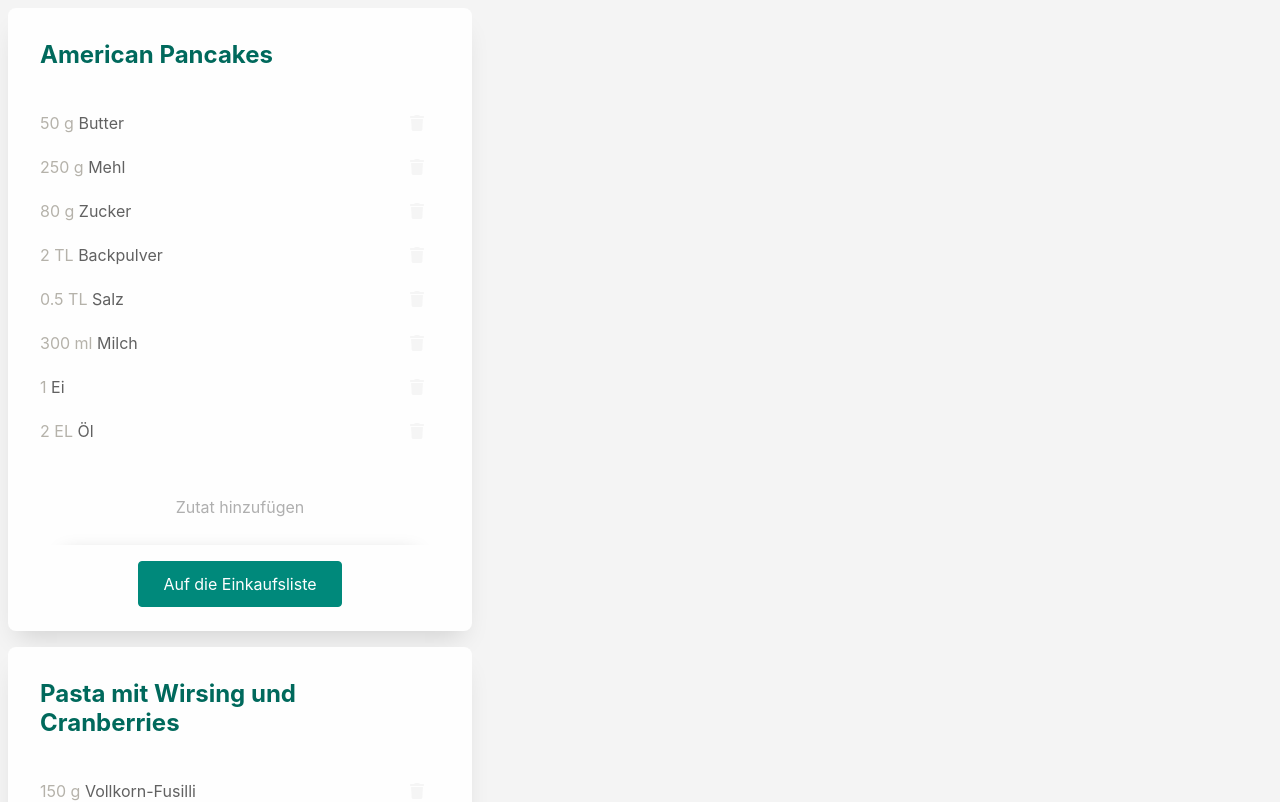
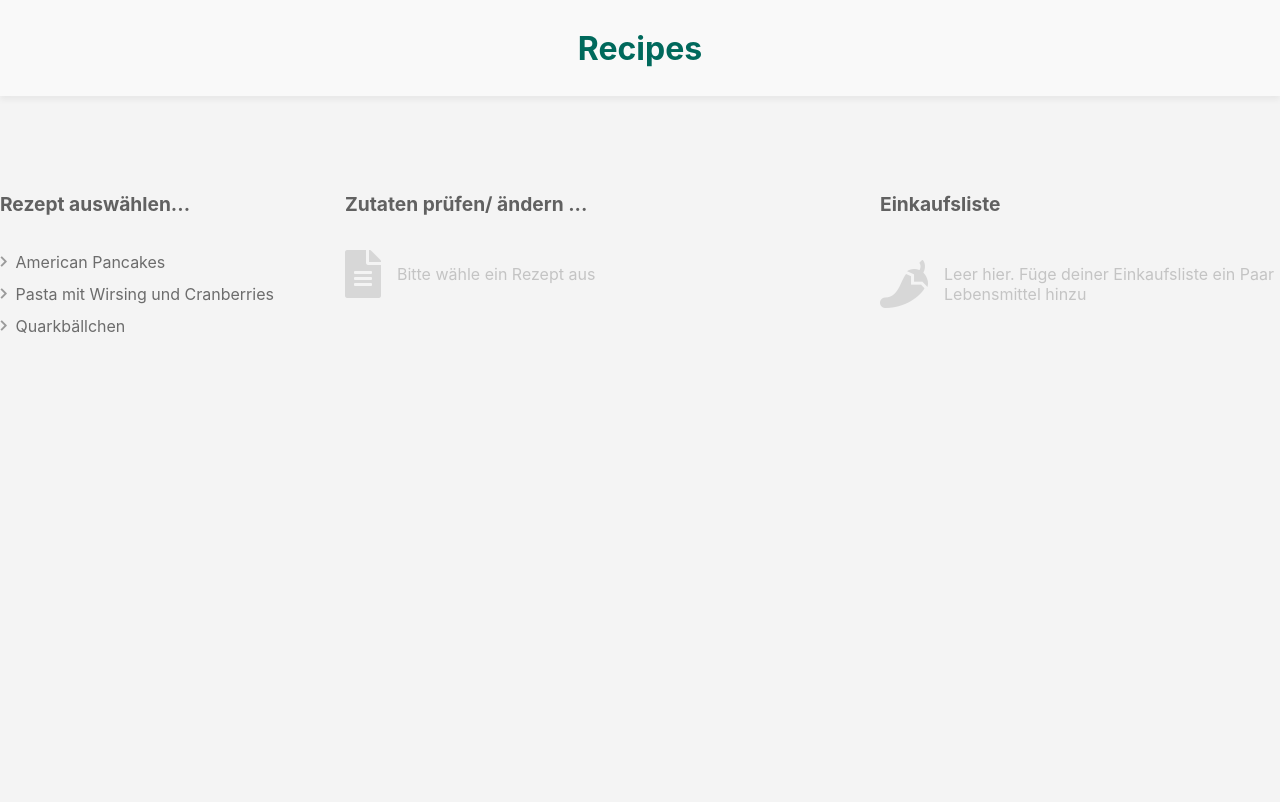
Before and after one commit to lukaskorten/recipes, a Svelte app: page / in a window 1280 px wide. Shown: the top 802 px of the page. Built offline with nearby package versions, Linux system fonts and the light colour scheme.

Commit message:
add shopping list

```diff
--- a/public/global.css
+++ b/public/global.css
@@ -6,10 +6,10 @@ body {
 }
 
 body {
-  color: #333;
+  color: #616161;
   background: #f4f4f4;
   margin: 0;
-  padding: 8px;
+  padding: 0;
   box-sizing: border-box;
   font-family: -apple-system, BlinkMacSystemFont, 'Segoe UI', Roboto, Oxygen-Sans, Ubuntu, Cantarell, 'Helvetica Neue',
     sans-serif;
--- a/src/App.svelte
+++ b/src/App.svelte
@@ -1,8 +1,96 @@
 <script>
   import { recipes } from "./recipes.js";
+  import RecipeListItem from "./recipe/RecipeListItem.svelte";
   import Recipe from "./recipe/Recipe.svelte";
+  import ShoppingList from "./shoppinglist/ShoppingList.svelte";
+  import Hint from "./ui/Hint.svelte";
+
+  let selectedRecipe;
+  let shoppingList = [];
+
+  function selectRecipe(recipe) {
+    selectedRecipe = recipe;
+  }
+  function addToShoppingList(e) {
+    const ingredients = e.detail.ingredients;
+    shoppingList = [...shoppingList, ...ingredients];
+  }
 </script>
 
-{#each recipes as recipe}
-  <Recipe {recipe} />
-{/each}
+<style>
+  header {
+    height: 6rem;
+    display: flex;
+    justify-content: center;
+    align-items: center;
+    background: #f9f9f9;
+    color: #00695c;
+    box-shadow: 0 4px 6px rgba(0, 0, 0, 0.05);
+  }
+
+  main {
+    margin-top: 4rem;
+  }
+
+  .container {
+    max-width: 90rem;
+    margin: 0 auto;
+    display: flex;
+    justify-content: space-between;
+  }
+
+  .col:nth-of-type(1) {
+    max-width: 25rem;
+  }
+  .col:nth-of-type(2) {
+    width: 29rem;
+  }
+  .col:nth-of-type(3) {
+    max-width: 25rem;
+  }
+
+  h2 {
+    margin: 2rem 0;
+    font-size: 1.2rem;
+  }
+
+  ul {
+    list-style: none;
+    padding: 0;
+    margin: 0;
+  }
+</style>
+
+<header>
+  <div class="container">
+    <h1>Recipes</h1>
+  </div>
+
+</header>
+
+<main>
+  <div class="container">
+    <div class="col">
+      <h2>Rezept auswählen...</h2>
+      <ul>
+        {#each recipes as recipe}
+          <li>
+            <RecipeListItem {recipe} on:click={() => selectRecipe(recipe)} />
+          </li>
+        {/each}
+      </ul>
+    </div>
+    <div class="col">
+      <h2>Zutaten prüfen/ ändern ...</h2>
+      {#if selectedRecipe}
+        <Recipe {...selectedRecipe} on:toshoppinglist={addToShoppingList} />
+      {:else}
+        <Hint icon="file-alt">Bitte wähle ein Rezept aus</Hint>
+      {/if}
+    </div>
+    <div class="col">
+      <h2>Einkaufsliste</h2>
+      <ShoppingList products={shoppingList} />
+    </div>
+  </div>
+</main>
--- a/src/recipe/Recipe.svelte
+++ b/src/recipe/Recipe.svelte
@@ -1,15 +1,16 @@
 <script>
   import { flip } from "svelte/animate";
   import { slide } from "svelte/transition";
+  import { createEventDispatcher } from "svelte";
   import Ingredient from "./Ingredient.svelte";
   import Button from "../ui/Button.svelte";
   import IconButton from "../ui/IconButton.svelte";
   import IngredientInput from "./IngredientInput.svelte";
 
-  export let recipe;
+  export let title;
+  export let ingredients;
 
-  let { title, ingredients } = recipe;
-
+  const dispatch = createEventDispatcher();
   let isInputVisible = false;
 
   function showInput() {
@@ -31,6 +32,10 @@
     ingredients = ingredients.filter(
       ingredient => ingredient.description !== ingredientName
     );
+  }
+
+  function toShoppingList() {
+    dispatch("toshoppinglist", { title, ingredients });
   }
 </script>
 
@@ -101,6 +106,6 @@
   </div>
 
   <div class="footer">
-    <Button>Auf die Einkaufsliste</Button>
+    <Button on:click={toShoppingList}>Auf die Einkaufsliste</Button>
   </div>
 </div>
--- /dev/null
+++ b/src/recipe/RecipeListItem.svelte
@@ -0,0 +1,38 @@
+<script>
+  export let recipe;
+</script>
+
+<style>
+  button {
+    display: inline-flex;
+    align-items: center;
+    width: 100%;
+    text-align: left;
+    background: transparent;
+    border: none;
+    outline: none;
+    border-radius: 0.5rem;
+    padding: 0.25rem 0;
+    margin: 0 0 0.25rem;
+    color: #6c6c6c;
+    cursor: pointer;
+    transition: color 250ms ease-in;
+  }
+  button:hover {
+    color: #00897b;
+  }
+
+  button:hover i {
+    color: #00a796;
+  }
+
+  i {
+    margin: 0 0.5rem 0 0;
+    color: #9b9b9b;
+  }
+</style>
+
+<button on:click>
+  <i class="fas fa-chevron-right fa-xs" />
+  {recipe.title}
+</button>
--- /dev/null
+++ b/src/shoppinglist/Product.svelte
@@ -0,0 +1,18 @@
+<script>
+  export let title;
+</script>
+
+<style>
+  div {
+    padding: 0.5rem;
+  }
+  i {
+    margin: 0 0.5rem 0 0;
+    color: #9b9b9b;
+  }
+</style>
+
+<div>
+  <i class="fas fa-circle fa-xs" />
+  {title}
+</div>
--- /dev/null
+++ b/src/shoppinglist/ShoppingList.svelte
@@ -0,0 +1,27 @@
+<script>
+  import Product from "./Product.svelte";
+  import Hint from "../ui/Hint.svelte";
+  export let products;
+</script>
+
+<style>
+  ul {
+    margin: 0;
+    padding: 0;
+    list-style: none;
+  }
+</style>
+
+{#if products && products.length > 0}
+  <ul>
+    {#each products as product}
+      <li>
+        <Product title={product.description} />
+      </li>
+    {/each}
+  </ul>
+{:else}
+  <Hint icon="pepper-hot">
+    Leer hier. Füge deiner Einkaufsliste ein Paar Lebensmittel hinzu
+  </Hint>
+{/if}
--- a/src/ui/Button.svelte
+++ b/src/ui/Button.svelte
@@ -5,9 +5,19 @@
     color: #fefefe;
     padding: 0.75rem 1.5rem;
     border-radius: 4px;
+    transition: background-color 250ms ease-in-out;
+    cursor: pointer;
+  }
+  button:hover {
+    background: #00a493;
+    border-color: #00a493;
+  }
+  button:active {
+    background: #007468;
+    border-color: #007468;
   }
 </style>
 
 <button on:click>
-	<slot/>
+  <slot />
 </button>
--- /dev/null
+++ b/src/ui/Hint.svelte
@@ -0,0 +1,23 @@
+<script>
+  export let icon;
+</script>
+
+<style>
+  .hint {
+    display: flex;
+    justify-content: flex-start;
+    align-items: center;
+    color: #c4c4c4;
+  }
+  i {
+    color: #d7d7d7;
+    margin-right: 1rem;
+  }
+</style>
+
+<div class="hint">
+  <i class="fas fa-{icon} fa-3x" />
+  <p>
+    <slot />
+  </p>
+</div>
```
Lines whose indentation alone changed are shown as unchanged.
